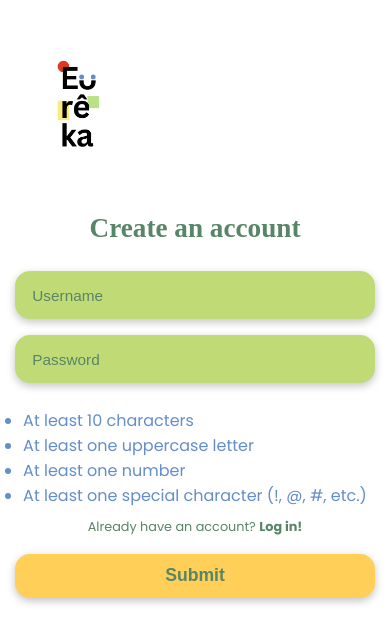
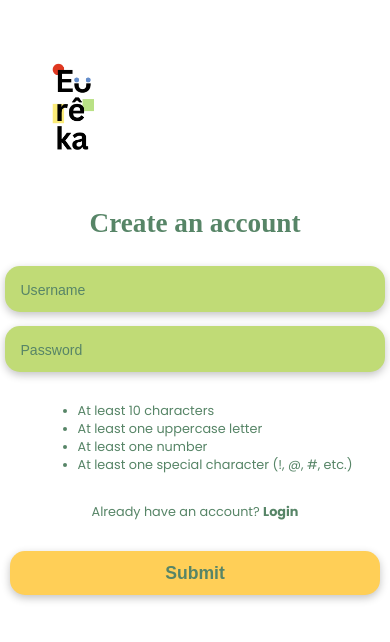
Before and after one commit to manong02/Eureka-React, a React (Vite) app: page /signup in a window 390 px wide. Shown: the part 102-744 px from the top of the page. Built offline with nearby package versions, Linux system fonts and the light colour scheme; a web font is replaced by a local one.

Commit message:
signup and login without tabbar

```diff
--- a/src/App.jsx
+++ b/src/App.jsx
@@ -17,38 +17,38 @@ function App() {
 
   return (
     <Router>
-      <Routes>
+    <Routes>
+      {/* Routes for Login and SignUp pages (no Tabbar here) */}
+      <Route path="/login" element={<Login setIsLoggedIn={setIsLoggedIn} />} />
+      <Route path="/signup" element={<SignUp />} />
 
-        {/* Route for layout with tabbar */}
-        <Route path="/" element={<Layout />}>
-
-        {/* protected route: if not logged in, redirect to login */}
-
-        {/* Default route is Login */}
-        <Route index
-        element={isLoggedIn ? <Dashboard/> : <Login setIsLoggedIn={setIsLoggedIn} />} />
-
-          {/* Homework page route */}
-          <Route
-            path="homeworkpage"
-            element={<HomeworkPage openOverlay={openOverlay} isOverlayOpen={isOverlayOpen} closeOverlay={closeOverlay} />}
-          />
-
-          {/* end of layout with tabbar */}
-        </Route>
-
-        {/* Routes for Login and SignUp pages */}
-        <Route path="/login" element={<Login setIsLoggedIn={setIsLoggedIn} />} />
-        <Route path="/signup" element={<SignUp />} />
-
-      </Routes>
-    </Router>
+      {/* Routes with Tabbar */}
+      <Route path="/" element={<Layout />}>
+        {/* Protected route: if not logged in, redirect to login */}
+        <Route
+          index
+          element={isLoggedIn ? <Dashboard /> : <Login setIsLoggedIn={setIsLoggedIn} />}
+        />
+        <Route
+          path="homeworkpage"
+          element={
+            <HomeworkPage
+              openOverlay={openOverlay}
+              isOverlayOpen={isOverlayOpen}
+              closeOverlay={closeOverlay}
+            />
+          }
+        />
+      </Route>
+    </Routes>
+  </Router>
   );
 }
 
 // Layout component for rendering the Tabbar and Outlet for child routes
 function Layout() {
   const location = useLocation();
+  console.log(location.pathname);
 
   return (
     <>
--- a/src/pages/SignUp/SignUp.css
+++ b/src/pages/SignUp/SignUp.css
@@ -1,38 +1,24 @@
-*,
-*::before,
-*::after {
-    margin: 0;
-    padding: 0;
-    box-sizing: border-box;
-}
-
-body {
-    height: 100%;
-    font-family: sans-serif;
-    display: flex;
-    justify-content: center;
-    align-items: center;
-    background-color: var(--background);
-    overflow: hidden;
-}
-
-.container {
+.main_container {
     display: flex;
     flex-direction: column;
     align-items: center;
     justify-content: center;
+    /* padding-bottom: 50px; */
     height: 100%;
-    padding: 10px;
+    max-height: 90vh;
+    width: 100%;
+    max-width: 1200px;
+    padding: 0 20px;
+     /* Center the container */
+    overflow-y: auto;
     box-sizing: border-box;
-    width: 100%;
-    max-width: 450px; /* Limit max width */
-}
+    overflow-x: hidden;
+  }
 
 .logo {
     align-self: flex-start;
-    margin-bottom: 1em; /* Adjust the space between logo and form */
     img {
-        width: 8em; /* Smaller logo for responsiveness */
+        width: 10rem !important;
         height: auto;
     }
 }
@@ -43,12 +29,13 @@ body {
     justify-content: center;
     align-items: center;
     width: 100%;
-    max-width: 400px; /* Limit max width for form */
-    margin-top: 20px;
+    max-width: 1200px;
+    width: 100%;
+    margin-top: 10px;
 
     h1 {
         color: var(--text);
-        font-size: 2.2em;
+        font-size: 2.5em;
         text-align: center;
         margin-bottom: 1em;
         font-family: "Parkinsans", serif;
@@ -63,7 +50,7 @@ body {
         background-color: var(--primary);
         border-radius: 15px;
         box-shadow: rgba(0, 0, 0, 0.24) 0px 3px 8px;
-        font-size: 1.2em; /* Adjust font size */
+        font-size: 1.5em;
         padding-left: 0.5em;
         color: var(--text);
         cursor: pointer;
@@ -73,31 +60,21 @@ body {
             font-size: 0.8em;
             padding-left: 0.5em;
             color: var(--text);
+            justify-self: center;
         }
 
         &:hover {
             background-color: var(--primary-hover);
         }
     }
-
-    .password_requirements {
-        padding: 0;
-        margin: 10px 0;
-        font-size: 1em;
-        color: var(--secondary);
-
-        &.invalid {
-            color: red;
-        }
-
-        &.valid {
-            color: green;
-        }
+    ul li {
+        color: var(--text);
+        font-size: 1.1rem;
     }
 
     p {
         color: var(--text);
-        font-size: 0.9em;
+        font-size: 0.8em;
         text-align: center;
 
         span a {
@@ -117,7 +94,7 @@ body {
         border: none;
         outline: none;
         background-color: var(--accent);
-        font-size: 1.2em; /* Adjust button font size */
+        font-size: 1.3em;
         color: var(--text);
         border-radius: 15px;
         margin-top: 1em;
@@ -133,60 +110,50 @@ body {
 
 /* Media Queries for Responsiveness */
 
-/* For medium screen sizes */
 @media (max-width: 768px) {
     .container {
-        padding: 20px;
+        padding: 10px;
     }
 
-    .login_container {
-        max-width: 90%;
-    }
-
-    h1 {
-        font-size: 2em;
+    .login_container h1 {
+        font-size: 1.8rem;
     }
 
     input {
-        font-size: 1.1em;
+        font-size: 1.2em;
+    }
+    ul li {
+        color: var(--text);
+        font-size: 0.8rem;
     }
 
     button {
-        font-size: 1.1em;
+        font-size: 1.2em;
+    }
+}
+
+@media (max-width: 480px) {
+
+    .login_container h1 {
+        font-size: 1.7rem !important;
+    }
+
+    input {
+        font-size: 1.1rem !important;
+    }
+
+    button {
+        font-size: 1.1em !important;
+    }
+    ul li {
+        color: var(--text);
+        font-size: 0.8rem !important;
     }
 
     p {
-        font-size: 0.8em;
+        font-size: 0.8rem !important;
+    }
+    .logo img {
+        width: 8rem !important;
     }
 }
-
-/* For small screens (phones) */
-@media (max-width: 480px) {
-    .container {
-        padding: 15px;
-    }
-
-    .login_container {
-        max-width: 100%;
-    }
-
-    h1 {
-        font-size: 1.7em;
-    }
-
-    input {
-        font-size: 1em;
-    }
-
-    button {
-        font-size: 1em;
-    }
-
-    p {
-        font-size: 0.75em;
-    }
-
-    .logo img {
-        width: 7em; /* Smaller logo on mobile */
-    }
-}
--- a/src/pages/SignUp/SignUp.jsx
+++ b/src/pages/SignUp/SignUp.jsx
@@ -1,4 +1,5 @@
 import React, { useState } from "react";
+import { Link } from "react-router-dom";
 import './SignUp.css';
 
 function SignUp() {
@@ -89,7 +90,7 @@ function SignUp() {
         <p>
           Already have an account?{" "}
           <span>
-            <a href="/src/pages/LoginIn/LoginIn.jsx">Log in!</a>
+            <Link to="/login">Login</Link>
           </span>
         </p>
         <button type="submit" disabled={!passwordValid}>
```
